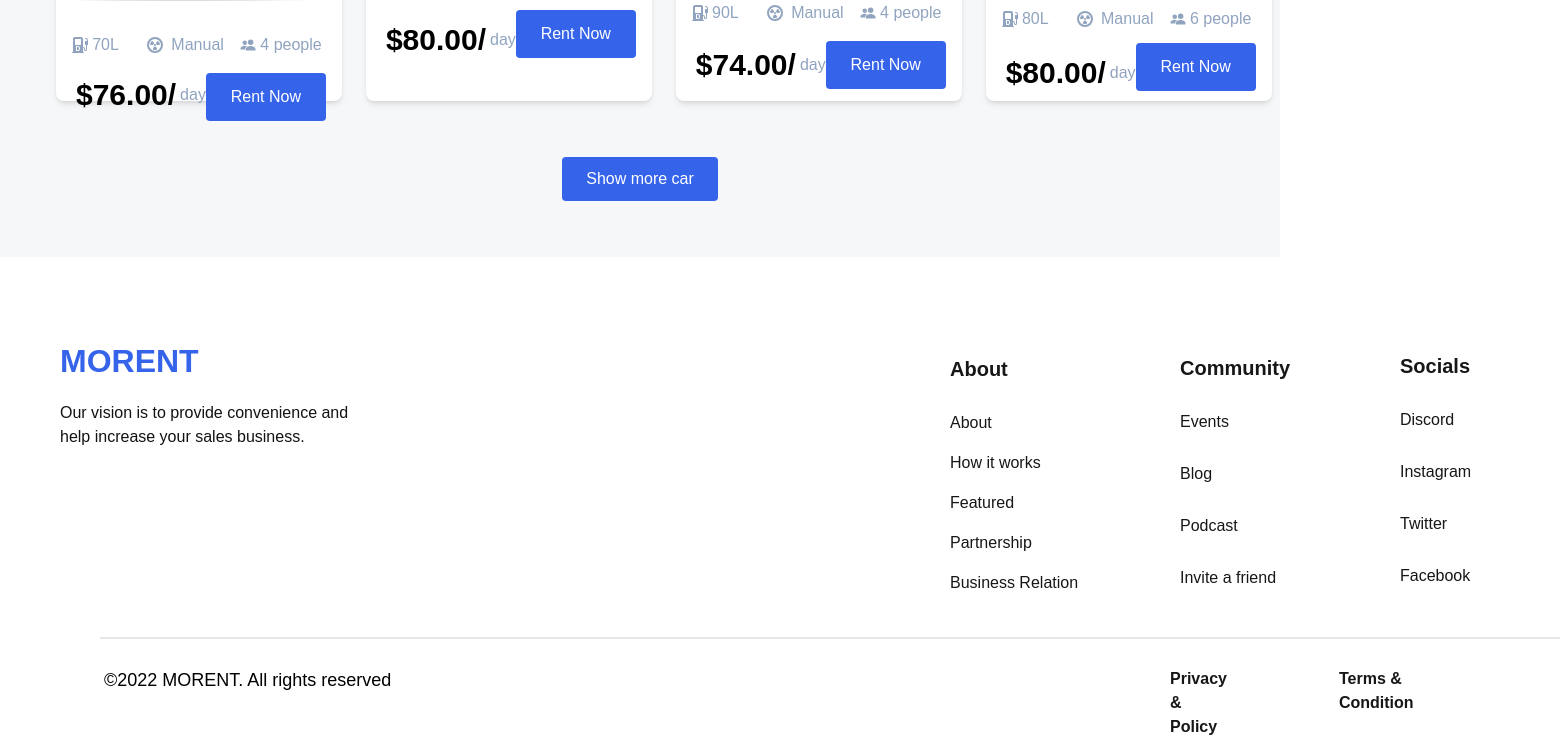
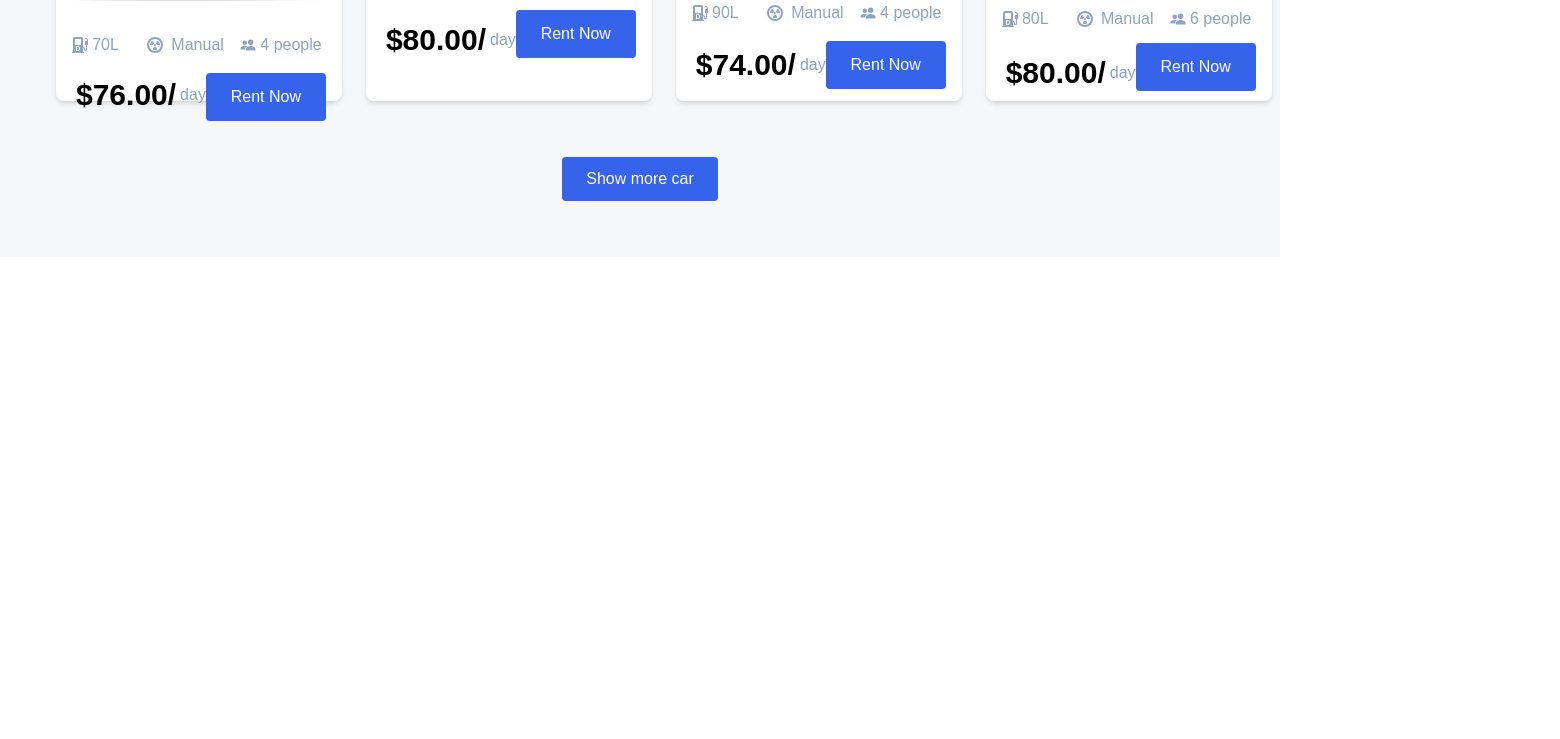
Before and after one commit to huzaifaqazi/Ecommerce-project-Figma, a Next.js app: page / in a window 1280 px wide. Shown: the part 2275-3014 px from the top of the page, 1560 px wide, since content can reach past the window. After the commit the page ends 2532 px from the top, so only its background shows below. Built offline with nearby package versions, Linux system fonts and the light colour scheme.

Commit message:
first commit

```diff
--- a/app/page.tsx
+++ b/app/page.tsx
@@ -13,7 +13,7 @@
       <Pickup/>
       <Catalouge/>
       <Recommendtion/>
-       <Foooter/>
+      {/* <Foooter/>  */}
     </div>
 
 
```
